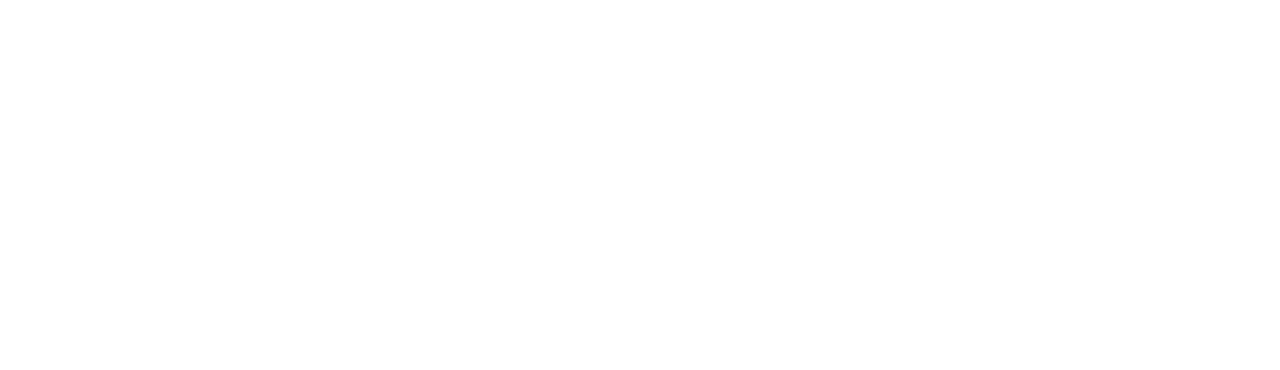
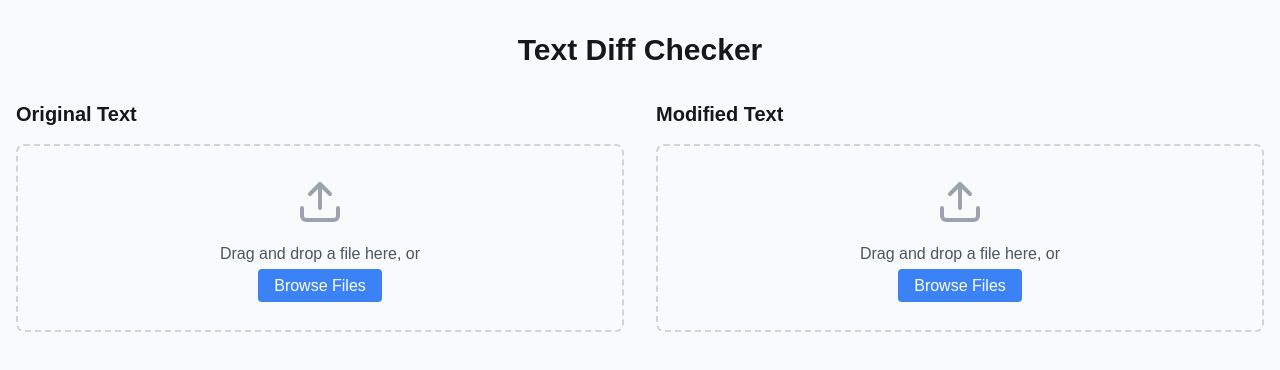
Before and after one commit to itsviv0/textdiff, a Next.js app: page / in a window 1280 px wide. Shown: the top 370 px of the page. Built offline with nearby package versions, Linux system fonts and the light colour scheme.

Commit message:
Implemented Text Diff Checker UI with file upload and download functionality.

```diff
--- a/app/page.tsx
+++ b/app/page.tsx
@@ -1,7 +1,72 @@
-import Image from "next/image";
+"use client";
+
+import { DiffViewer } from "@/components/DiffViewer";
+import { FileUpload } from "@/components/FileUpload";
+import React, { useState } from "react";
 
 export default function Home() {
-  return (
-    <></>
-  );
+    const [leftText, setLeftText] = useState("");
+    const [rightText, setRightText] = useState("");
+    const [viewMode, setViewMode] = useState<"split" | "unified">("split");
+
+    const handleFileSelect = (content: string, side: "left" | "right") => {
+        if (side === "left") {
+            setLeftText(content);
+        } else {
+            setRightText(content);
+        }
+    };
+    const handleDownload = () => {
+        const diffContent = `=== Original Text ===\n${leftText}\n\n=== Modified Text ===\n${rightText}`;
+        const blob = new Blob([diffContent], { type: "text/plain" });
+        const url = URL.createObjectURL(blob);
+        const a = document.createElement("a");
+        a.href = url;
+        a.download = "diff-result.txt";
+        document.body.appendChild(a);
+        a.click();
+        document.body.removeChild(a);
+        URL.revokeObjectURL(url);
+    };
+
+    return (
+        <div className="min-h-screen bg-gray-50 py-8">
+            <div className="max-w-7xl mx-auto px-4">
+                <h1 className="text-3xl font-bold text-center mb-8">
+                    Text Diff Checker
+                </h1>
+
+                <div className="grid grid-cols-2 gap-8 mb-8">
+                    <div>
+                        <h2 className="text-xl font-semibold mb-4">
+                            Original Text
+                        </h2>
+                        <FileUpload
+                            onFileSelect={handleFileSelect}
+                            side="left"
+                        />
+                    </div>
+                    <div>
+                        <h2 className="text-xl font-semibold mb-4">
+                            Modified Text
+                        </h2>
+                        <FileUpload
+                            onFileSelect={handleFileSelect}
+                            side="right"
+                        />
+                    </div>
+                </div>
+
+                {(leftText || rightText) && (
+                    <DiffViewer
+                        leftText={leftText}
+                        rightText={rightText}
+                        viewMode={viewMode}
+                        onViewModeChange={setViewMode}
+                        onDownload={handleDownload}
+                    />
+                )}
+            </div>
+        </div>
+    );
 }
```
